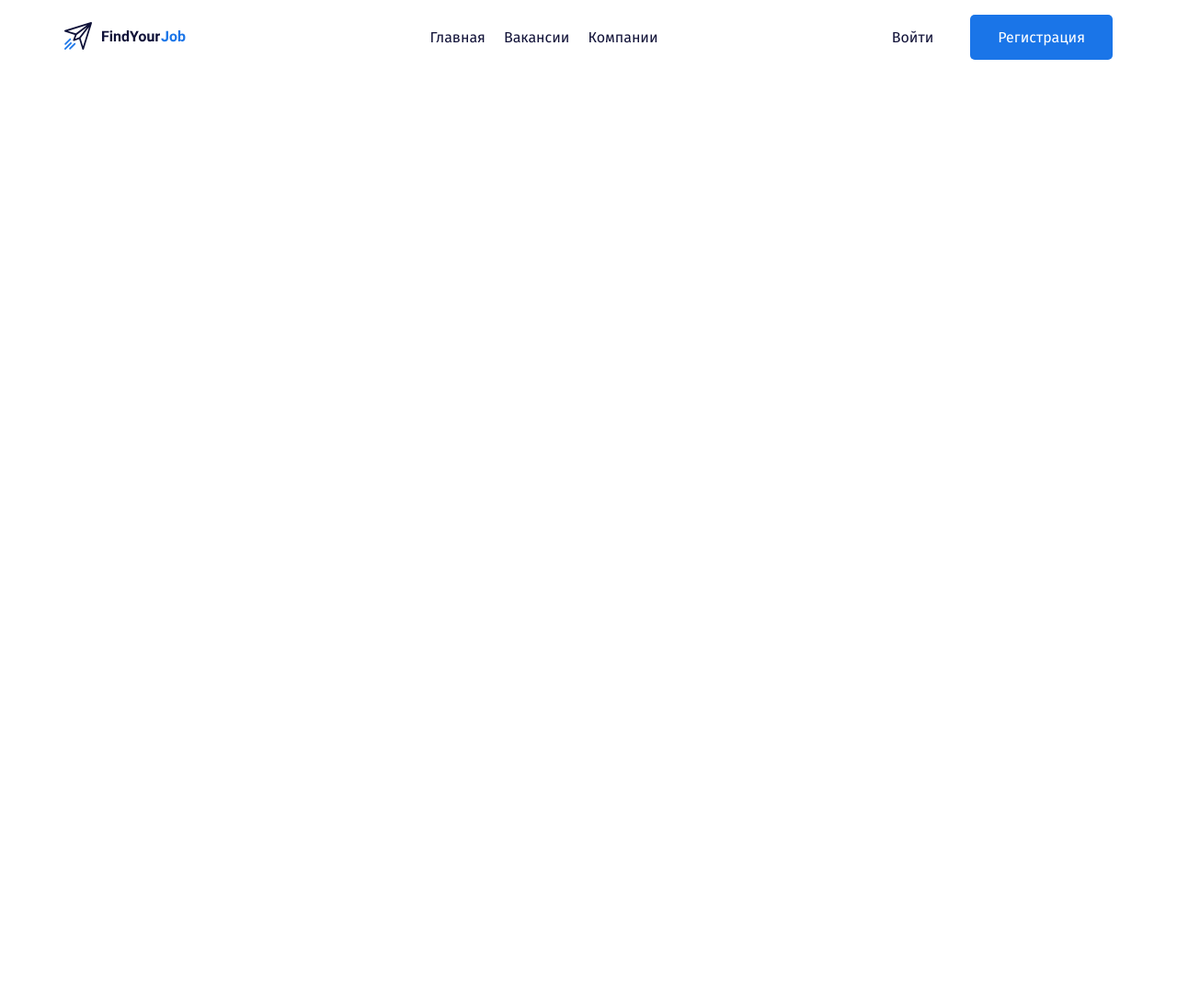
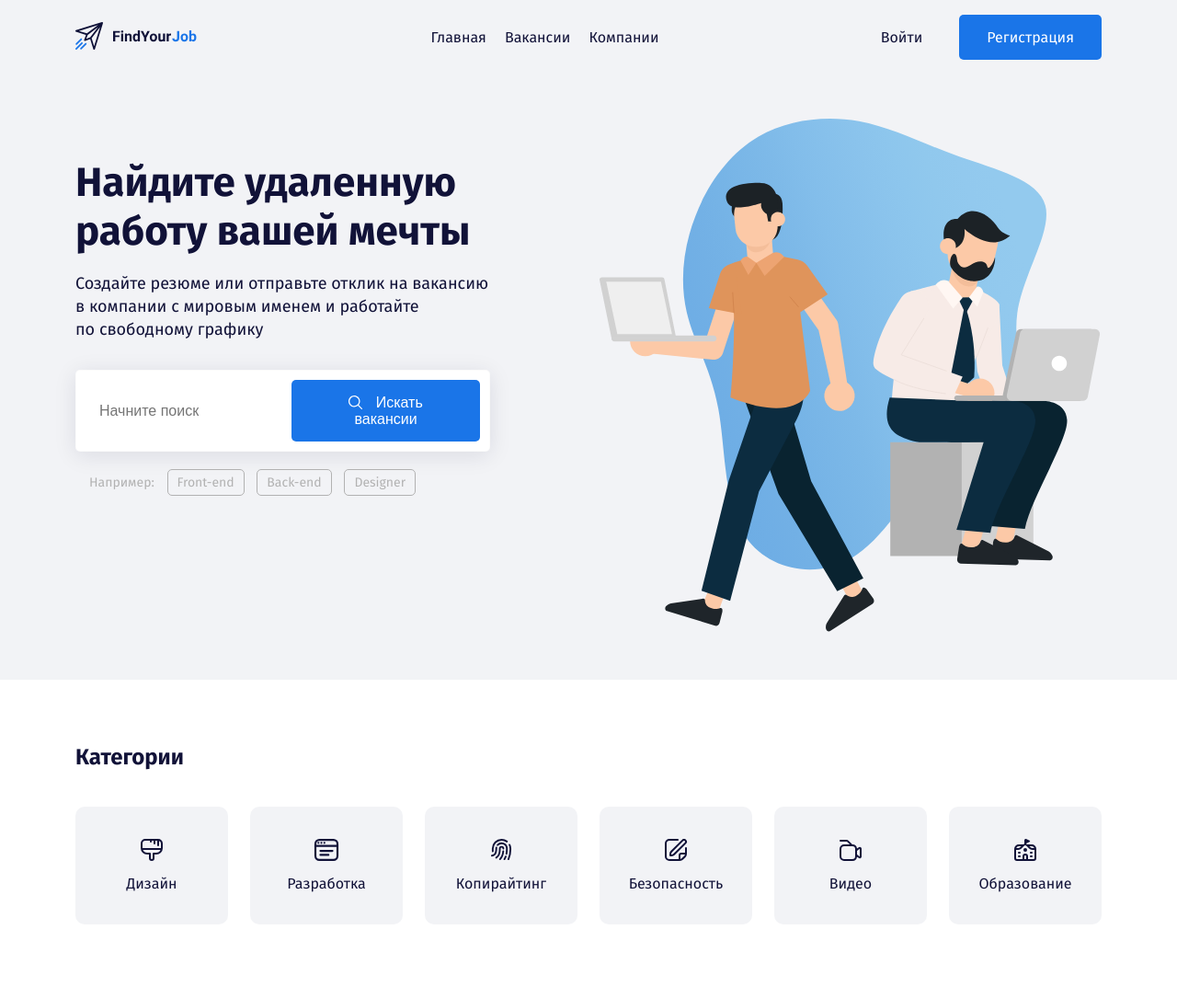
Before and after one commit to melfilin/FindYourJob, a plain HTML site: page index.html in a window 1280 px wide. Shown: the whole page at 92% size. Before the commit the page ends 800 px from the top, so only its background shows below. Drawn offline with Linux system fonts and the light colour scheme.

Commit message:
Add files via upload

```diff
--- a/css/style.css
+++ b/css/style.css
@@ -1,8 +1,18 @@
+*,
+::before,
+:after {
+  box-sizing: border-box;
+}
+
 body {
   margin: 0;
   font-family: 'Fira Sans', sans-serif;
   font-size: 16px;
   color: #111238;
+}
+
+.header {
+  background: #f2f3f6;
 }
 
 .menu {
@@ -23,6 +33,8 @@ body {
 .button {
   text-decoration: none;
   display: inline-block;
+  border: none;
+  font-size: 16px;
 }
 
 .button-link {
@@ -37,3 +49,97 @@ body {
   padding: 15px 30px 15px 30px;
   color: #fff;
 }
+
+.button-icon {
+  vertical-align: middle;
+  margin-right: 10px;
+}
+
+.button-text {
+  vertical-align: middle;
+}
+
+.hero-title {
+  font-size: 44px;
+  line-height: 53px;
+  margin-bottom: 15px;
+  margin-top: 43px;
+}
+
+.hero-text {
+  font-size: 18px;
+  line-height: 140%;
+  margin-bottom: 30px;
+}
+
+.input-group {
+  background-color: #fff;
+  border: 1px solid rgba(209, 209, 209, 0.1);
+  box-shadow: 0px 4px 25px rgba(15, 17, 56, 0.1);
+  border-radius: 5px;
+  padding: 10px;
+  margin-bottom: 25px;
+}
+
+.input {
+  background-color: #fff;
+  border: none;
+  flex-grow: 1;
+  font-size: 16px;
+  line-height: 19px;
+  padding-left: 15px;
+}
+
+.input:focus {
+  outline: none;
+}
+
+.tags-group {
+  padding-left: 15px;
+  color: #b2b2b2;
+  font-size: 14px;
+  line-height: 17px;
+}
+
+.tag {
+  color: #b2b2b2;
+  text-decoration: none;
+  padding: 5px 10px;
+  margin-left: 10px;
+  border: 1px solid #b2b2b2;
+  border-radius: 5px;
+}
+
+.section {
+  padding-top: 70px;
+  padding-bottom: 80px;
+}
+
+.section-title {
+  margin-bottom: 40px;
+  margin-top: 0;
+}
+
+.card {
+  text-decoration: none;
+  color: #111238;
+  background: #f2f3f6;
+  border-radius: 10px;
+  padding: 35px;
+  transition: background 0.2s, color 0.2s;
+}
+
+.card:hover {
+  background-color: #1a75e8;
+  color: #fff;
+}
+
+.card:hover .card-icon {
+  fill: #fff;
+}
+
+.card-icon {
+  fill: #111238;
+  margin-bottom: 15px;
+  transition: fill 0.2s;
+}
--- a/index.html
+++ b/index.html
@@ -15,7 +15,7 @@
   </head>
 
   <body>
-    <header class="header">
+    <header class="header pb-5">
       <div class="container">
         <div class="row align-items-center py-3">
           <div class="col-2">
@@ -47,8 +47,106 @@
           <!-- /.col -->
         </div>
         <!-- /.row -->
+        <div class="row pt-5">
+          <div class="col-5">
+            <h1 class="hero-title">Найдите удаленную работу вашей мечты</h1>
+            <p class="hero-text">
+              Создайте резюме или отправьте отклик на вакансию в&nbsp;компании с
+              мировым именем и работайте <br />
+              по свободному графику
+            </p>
+            <div class="input-group d-flex">
+              <input type="text" class="input" placeholder="Начните поиск" />
+
+              <button class="button button-primary">
+                <img
+                  class="button-icon"
+                  src="/img/search.svg"
+                  alt="icon:search"
+                />
+                <span class="button-text">Искать вакансии</span>
+              </button>
+            </div>
+
+            <div class="tags-group">
+              <span class="tags-label">Например:</span>
+              <a href="" class="tag">Front-end</a>
+              <a href="" class="tag">Back-end</a>
+              <a href="" class="tag">Designer</a>
+            </div>
+          </div>
+
+          <div class="col-6 offset-1">
+            <img
+              class="hero-image"
+              src="/img/hero-image.svg"
+              alt="image: people with laptops"
+            />
+          </div>
+        </div>
       </div>
       <!-- /.container -->
     </header>
+
+    <section class="section">
+      <div class="container">
+        <h2 class="section-title">Категории</h2>
+        <div class="row">
+          <div class="col-2">
+            <a href="#" class="card d-flex flex-column align-items-center">
+              <svg height="24" class="card-icon">
+                <use href="img/icons.svg#brush"></use>
+              </svg>
+              <span class="card-text">Дизайн</span>
+            </a>
+          </div>
+
+          <div class="col-2">
+            <a href="#" class="card d-flex flex-column align-items-center">
+              <svg height="24" class="card-icon">
+                <use href="img/icons.svg#browser"></use>
+              </svg>
+              <span class="card-text">Разработка</span>
+            </a>
+          </div>
+
+          <div class="col-2">
+            <a href="#" class="card d-flex flex-column align-items-center">
+              <svg height="24" class="card-icon">
+                <use href="img/icons.svg#edit"></use>
+              </svg>
+              <span class="card-text">Копирайтинг</span>
+            </a>
+          </div>
+
+          <div class="col-2">
+            <a href="#" class="card d-flex flex-column align-items-center">
+              <svg height="24" class="card-icon">
+                <use href="img/icons.svg#fingerprint"></use>
+              </svg>
+              <span class="card-text">Безопасность</span>
+            </a>
+          </div>
+
+          <div class="col-2">
+            <a href="#" class="card d-flex flex-column align-items-center">
+              <svg height="24" class="card-icon">
+                <use href="img/icons.svg#camera"></use>
+              </svg>
+              <span class="card-text">Видео</span>
+            </a>
+          </div>
+
+          <div class="col-2">
+            <a href="#" class="card d-flex flex-column align-items-center">
+              <svg height="24" class="card-icon">
+                <use href="img/icons.svg#school"></use>
+              </svg>
+              <span class="card-text">Образование</span>
+            </a>
+          </div>
+        </div>
+      </div>
+    </section>
   </body>
 </html>
```
Also changed, not shown: img/hero-image.svg (added), img/icons.svg (added), img/search.svg (added).
